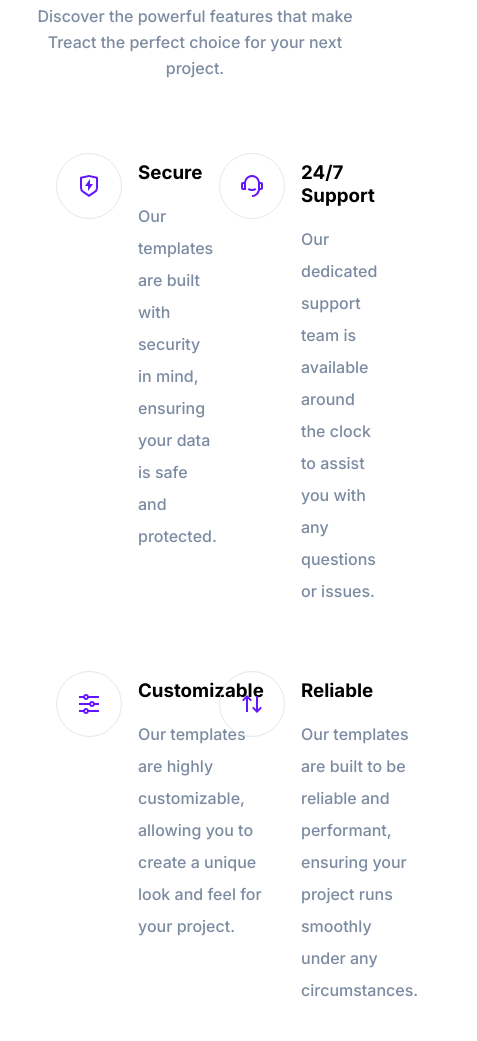
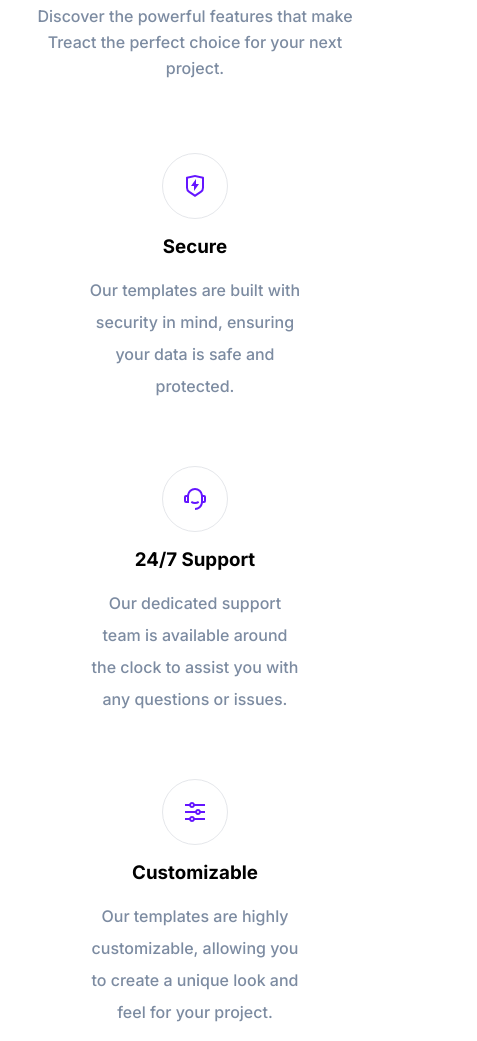
Before and after one commit to lbellowshs/treact-final-project, a plain HTML site: page index.html in a window 390 px wide. Shown: the part 1279-2320 px from the top of the page, 477 px wide, since content can reach past the window. Drawn offline with Linux system fonts and the light colour scheme.

Commit message:
quality small phone adjustments

```diff
--- a/style.css
+++ b/style.css
@@ -1268,6 +1268,10 @@ MOBILE RESPONSIVENESS ↓
         margin: 0 auto;
     }
 
+        .features {
+        max-width: 768px;
+    }
+
     .btn__menu {
         display: block;
     }
@@ -1370,6 +1374,17 @@ MOBILE RESPONSIVENESS ↓
     .link__lists {
         justify-content: space-between;
     }
+        .features {
+        justify-content: center;
+    }
+        .feature {
+        width: auto;
+        max-width: 384px;
+    }
+    .quality__description, .quality__img--wrapper, .steps__description, .steps__img--wrapper, .values__description, .values__img, .testimonials__description, .testimonials__img {
+        width: 100%;
+        max-width: 448px;
+    }
 }
 
 
@@ -1384,4 +1399,13 @@ MOBILE RESPONSIVENESS ↓
     main {
         margin-bottom: 80px;
     }
+        .feature__row {
+        flex-direction: column;
+        align-items: center;
+        text-align: center;
+    }
+        .feature__text {
+        margin-left: 0px;
+        margin-top: 16px;
+    }
 }
```
